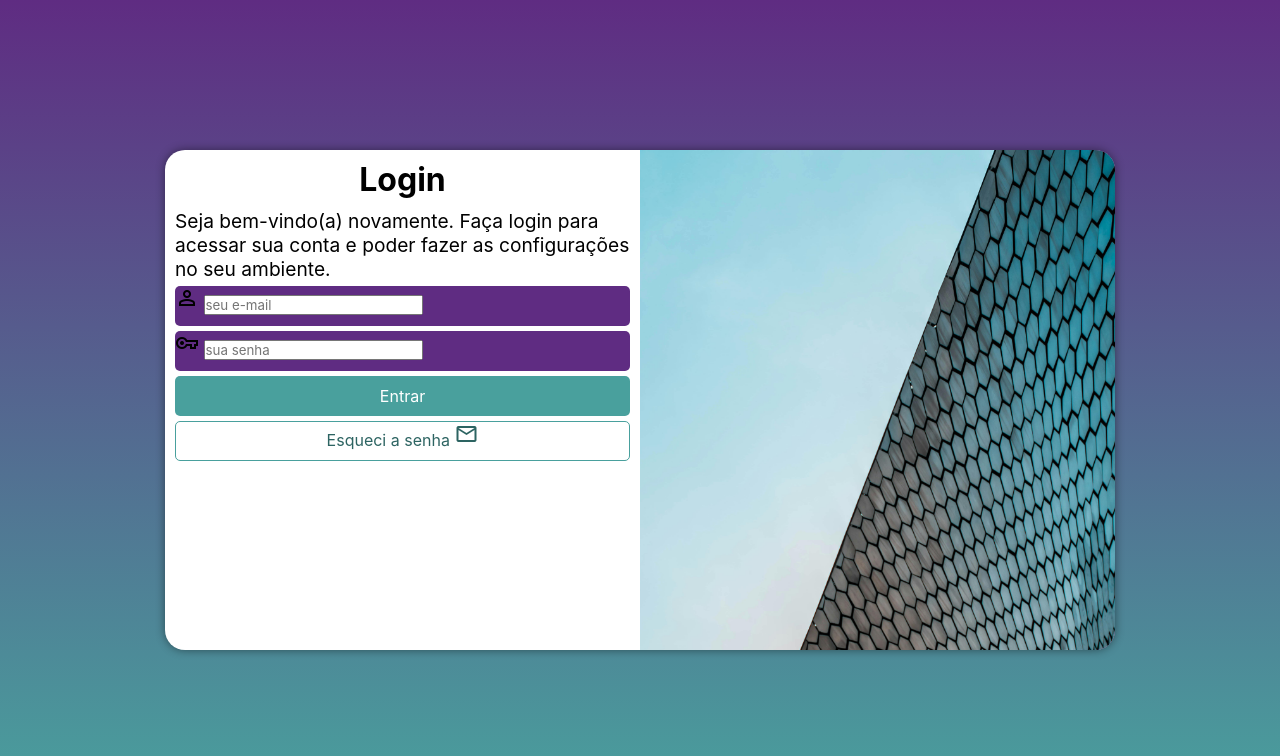
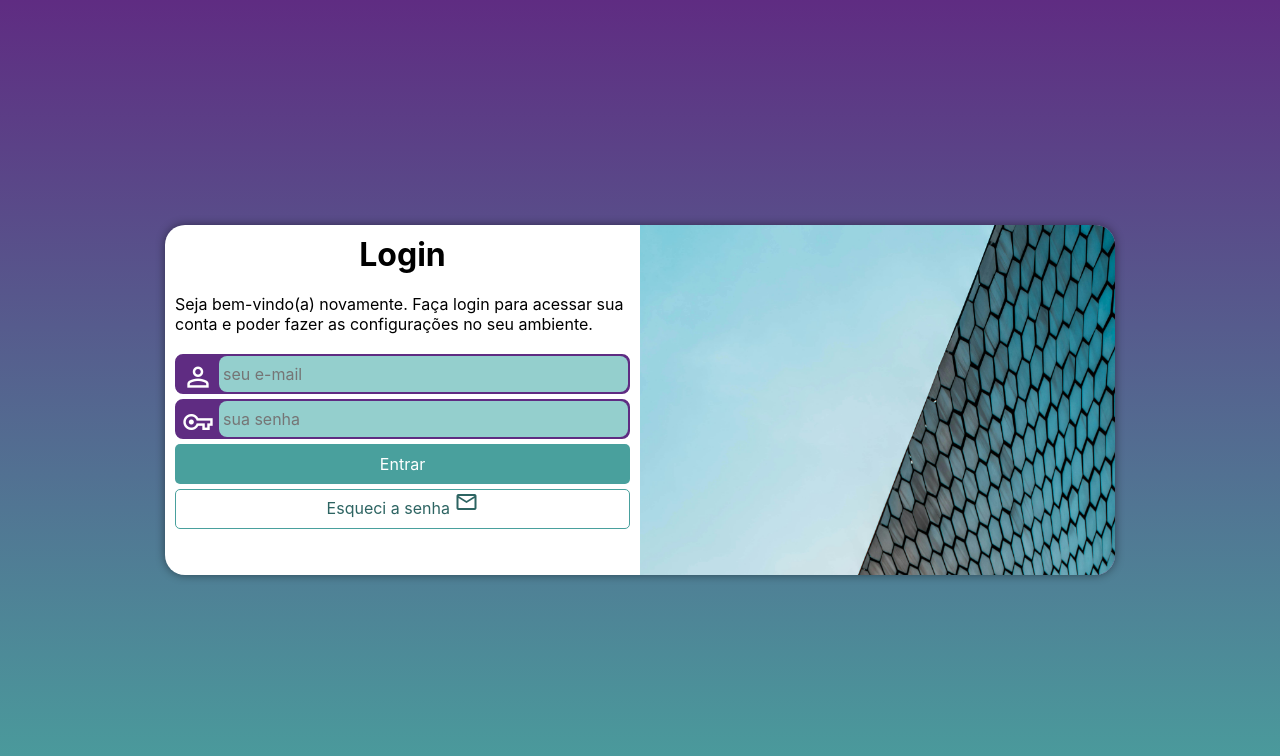
Before and after one commit to thiago-bali/projeto-login, a plain HTML site: page index.html in a window 1280 px wide. Drawn offline with nearby package versions, Linux system fonts and the light colour scheme.

Commit message:
projeto finalizado

```diff
--- a/estilos/media-query.css
+++ b/estilos/media-query.css
@@ -14,6 +14,7 @@
 
     section#login {
         width: 80vw;
+        height: 280px;
     }
 
     section#login > div#imagem {
@@ -34,6 +35,7 @@
     }
     section#login {
         width: 950px;
+        height: 350px;
     }
 
     section#login > div#imagem {
@@ -52,6 +54,7 @@
     }
 
     div#formulario > p {
-        font-size: 1.2em;
+        font-size: 1em;
+        margin: 20px 0px;
     }
 }
--- a/estilos/style.css
+++ b/estilos/style.css
@@ -30,7 +30,7 @@ section#login {
     position: absolute;
     top: 50%;
     left: 50%;
-    transform: translate(-50%, -50%);
+
     overflow: hidden;
 
     background-color: white;
@@ -38,7 +38,7 @@ section#login {
     height: 500px;
     border-radius: 20px;
     box-shadow: 0px 0px 10px rgba(0, 0, 0, 0.450);
-
+    transform: translate(-50%, -50%);
     transition: width .3s, height .3s;
     transition-timing-function: ease;
 }
@@ -67,15 +67,38 @@ div#formulario > p {
 
 .campo {
     background-color: #5f2c82;
+    border: 2px solid #5f2c82;
     display: block;
     width: 100%;
     height: 40px;
-    border-radius: 5px;
+    border-radius: 8px;
     margin: 5px 0px;
 }
 
 .campo > label {
     display: none;
+}
+
+.campo > span {
+    color: white;
+    font-size: 2em;
+    width: 40px;
+    padding: 5px;
+}
+
+.campo > input {
+    background-color: #94cfcd;
+    font-size: 1em;
+    width: calc(100% - 42px);
+    height: 100%;
+    border: 0px;
+    border-radius: 8px;
+    padding: 4px;
+    transform: translate(42px, -42px);
+}
+
+.campo > input:focus-within {
+    background-color: white;
 }
 
 form > input[type=submit] {
```
